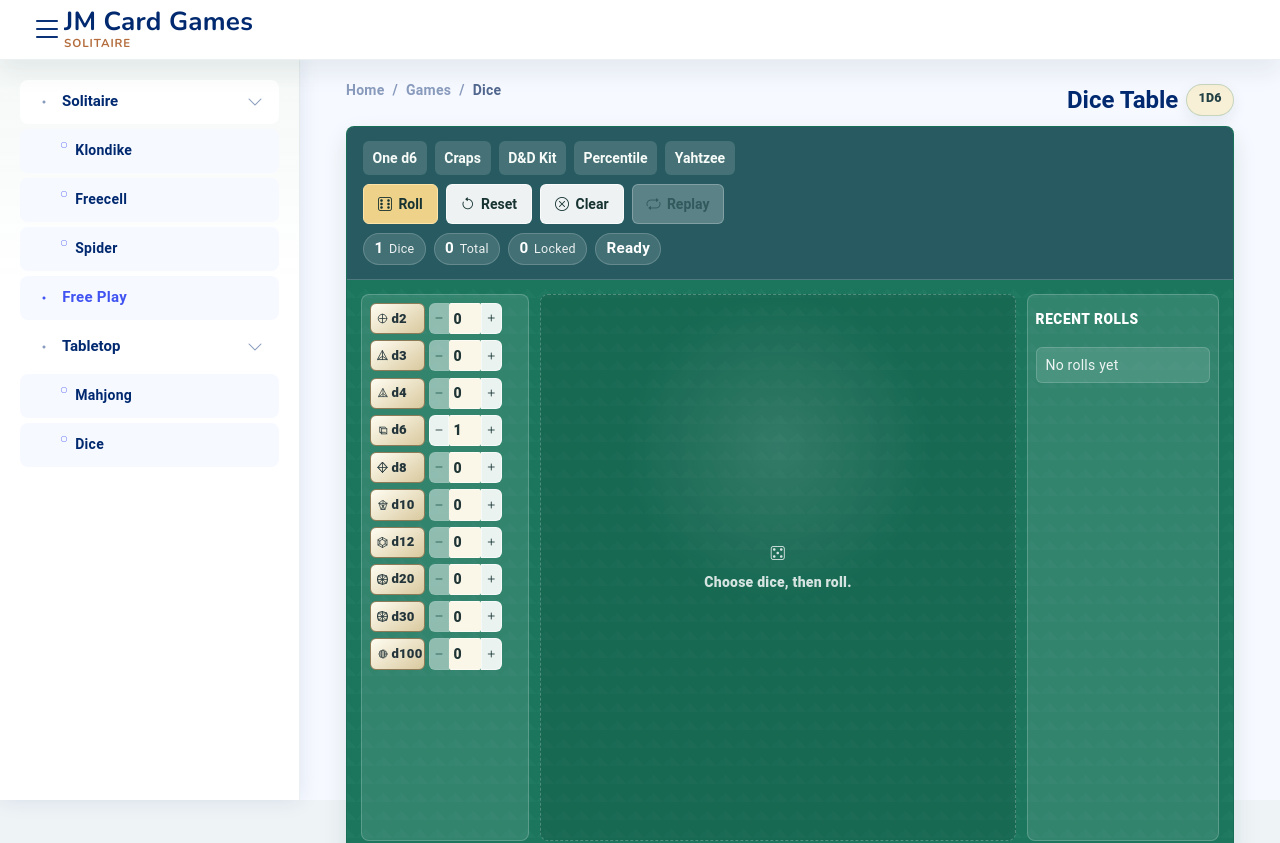
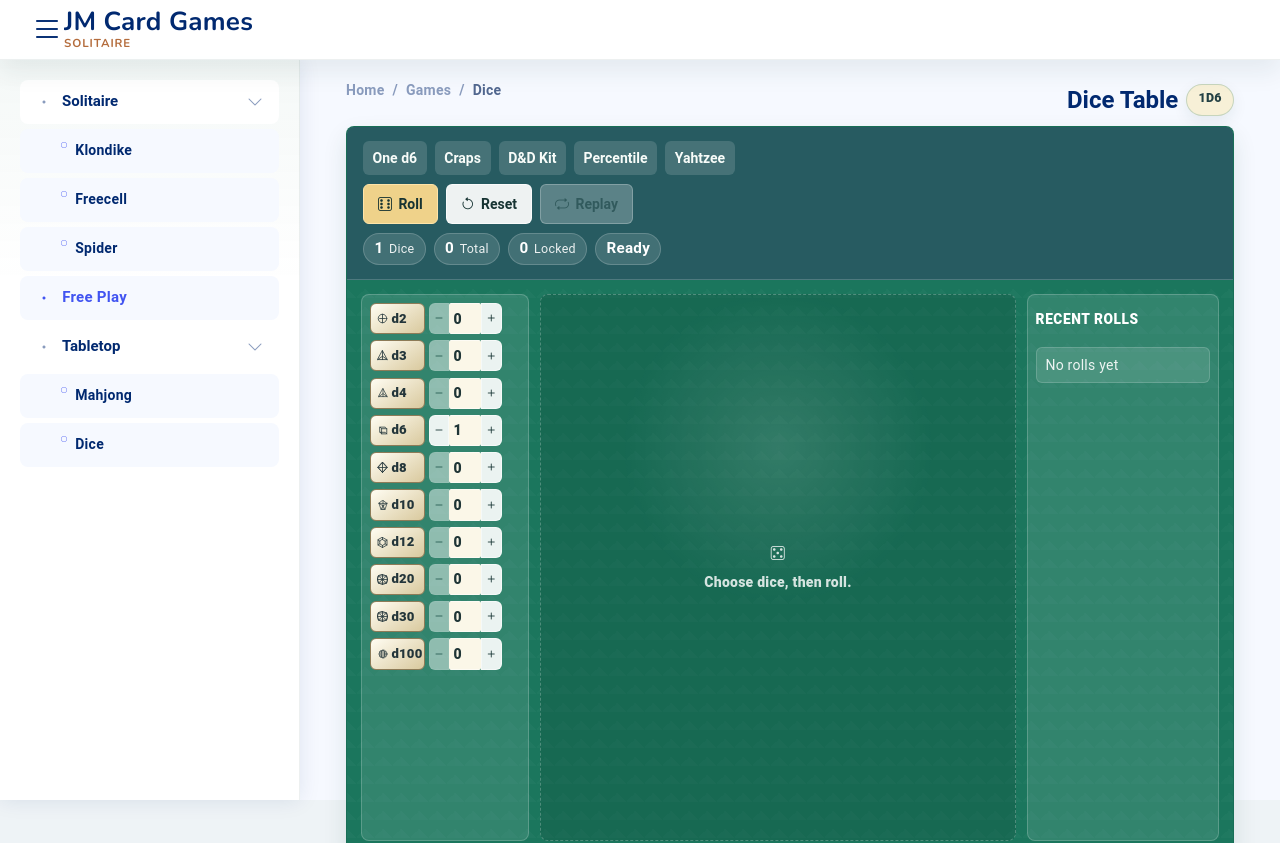
Before and after one commit to pinndulum/ngCardGames, an Angular app: page /games/dice in a window 1280 px wide. Shown: the top 843 px of the page. Built offline with nearby package versions, Linux system fonts and the light colour scheme.

Commit message:
unlock all dice

```diff
--- a/src/app/components/pages/games/dice/dice.component.html
+++ b/src/app/components/pages/games/dice/dice.component.html
@@ -46,10 +46,6 @@
                     <i class="bi bi-arrow-counterclockwise" aria-hidden="true"></i>
                     <span>Reset</span>
                 </button>
-                <button type="button" class="game-button" (click)="clearDice()">
-                    <i class="bi bi-x-circle" aria-hidden="true"></i>
-                    <span>Clear</span>
-                </button>
                 <button type="button" class="game-button" [disabled]="!rollSeed || !canRoll" (click)="replayRoll()">
                     <i class="bi bi-repeat" aria-hidden="true"></i>
                     <span>Replay</span>
@@ -88,6 +84,14 @@
             </div>
 
             <div class="roll-surface" aria-live="polite">
+                @if (lockedCount > 0) {
+                    <button type="button"
+                        class="game-button position-absolute top-0 end-0 m-2 rounded-circle p-0 d-inline-flex align-items-center justify-content-center"
+                        style="height: 2.3rem; min-height: 0; width: 2.3rem; z-index: 2;"
+                        aria-label="Unlock all dice" title="Unlock all dice" (click)="unlockAllDice()">
+                        <i class="bi bi-unlock" aria-hidden="true"></i>
+                    </button>
+                }
                 @if (rolls.length > 0) {
                     <div class="dice-total">
                         <span>Total</span>
--- a/src/app/components/pages/games/dice/dice.component.scss
+++ b/src/app/components/pages/games/dice/dice.component.scss
@@ -162,6 +162,7 @@
     min-height: 21rem;
     overflow: hidden;
     padding: 1rem;
+    position: relative;
     touch-action: pan-y;
 }
 
--- a/src/app/components/pages/games/dice/dice.component.ts
+++ b/src/app/components/pages/games/dice/dice.component.ts
@@ -146,16 +146,6 @@ export class DiceComponent implements OnDestroy, OnInit {
     this.lastRollSource = preset.name;
   };
 
-  public clearDice = (): void => {
-    this.dice.forEach(die => {
-      die.amount = 0;
-    });
-    this.rolls = [];
-    this.rollSeed = '';
-    this.lastRollDiceCode = '';
-    this.lastRollSource = 'Cleared';
-  };
-
   public resetDiceSelection = (): void => {
     this.dice.forEach(die => {
       die.amount = die.sides === 6 ? 1 : 0;
@@ -248,6 +238,14 @@ export class DiceComponent implements OnDestroy, OnInit {
     }
     roll.locked = !roll.locked;
     this.lastRollSource = roll.locked ? `${this.dieLabel(roll)} locked` : `${this.dieLabel(roll)} unlocked`;
+  };
+
+  public unlockAllDice = (): void => {
+    if (this.lockedCount < 1) {
+      return;
+    }
+    this.rolls = this.rolls.map(roll => ({ ...roll, locked: false }));
+    this.lastRollSource = 'Unlocked all';
   };
 
   public dieAriaLabel = (roll: DieRoll): string => {
```
